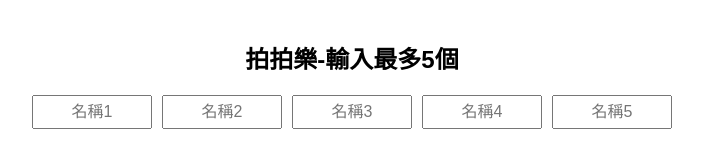
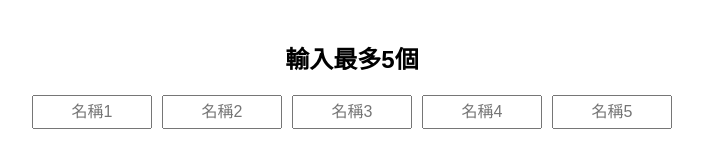
Before and after one commit to books17/Paipaile, a plain HTML site: page index.htm in a window 1280 px wide. Shown: the whole page, without its empty margins (288-991 px from the left). Drawn offline with Linux system fonts and the light colour scheme.

Commit message:
Update index.htm

```diff
--- a/index.htm
+++ b/index.htm
@@ -78,7 +78,7 @@
   </style>
 </head>
 <body>
-  <h2>拍拍樂-輸入最多5個</h2>
+  <h2>輸入最多5個</h2>
 
   <div class="inputs" id="inputsContainer"></div>
 
```
